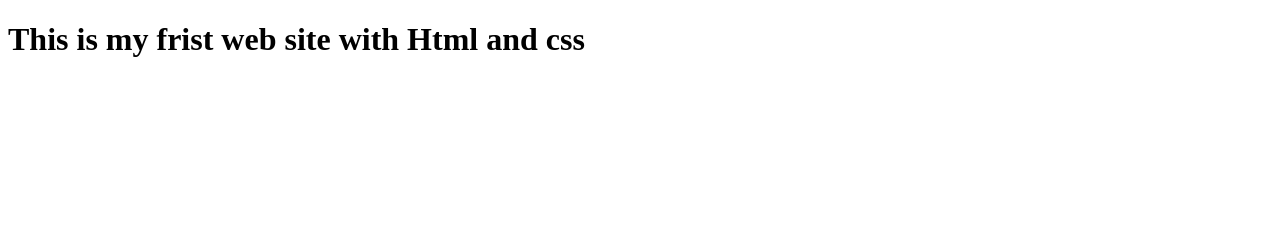
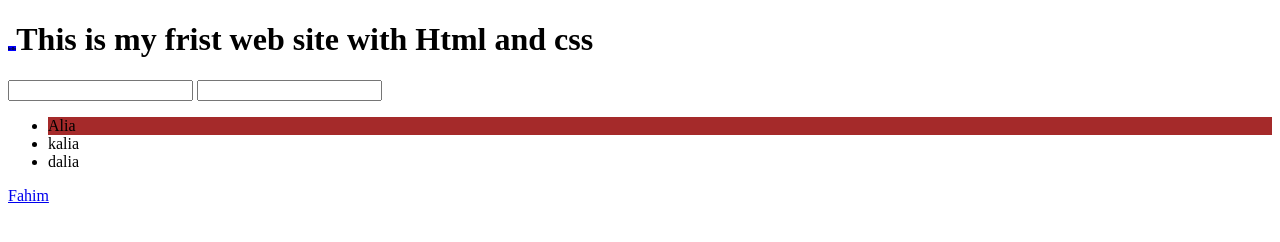
Before and after one commit to MH-Fahim11/my-frist-website, a plain HTML site: page indrx.html in a window 1280 px wide. Drawn offline with Linux system fonts and the light colour scheme.

Commit message:
add from

```diff
--- a/indrx.html
+++ b/indrx.html
@@ -7,6 +7,14 @@
    <div>
     <h1>This is my frist web site with Html and css</h1>
    </div>
+   <input type="text" name="email">
+   <input type="text" name="password">
+   <ul>
+    <li>Alia</li>
+    <li>kalia</li>
+    <li>dalia</li>
+   </ul>
+   <a href="www.youtube.com">Fahim</a>
 
 </body>
 </html>
--- a/style.css
+++ b/style.css
@@ -2,3 +2,19 @@
     color: brown;
     font-family: 'Times New Roman', Times, serif;
 }
+input:focus{
+    font-weight: 700;
+    color:rgb(163, 27, 27);
+    font-size: 20px;
+}
+li:first-child{
+    background-color: brown;
+}
+a:visited{
+    color: black;
+}
+h1::before{
+    content: "hello";
+    font-size: 4px;
+    background-color: blue;
+}
```
